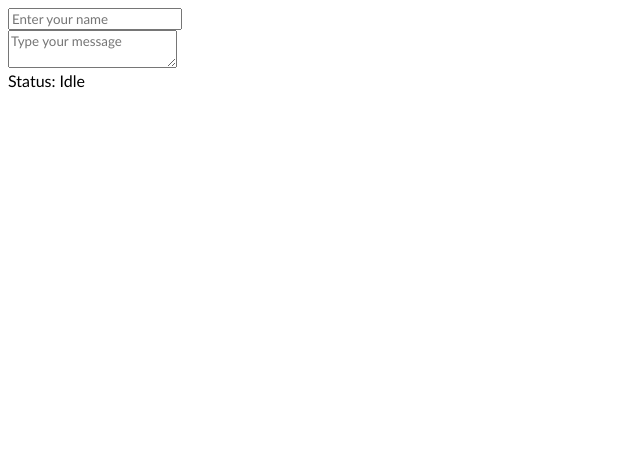
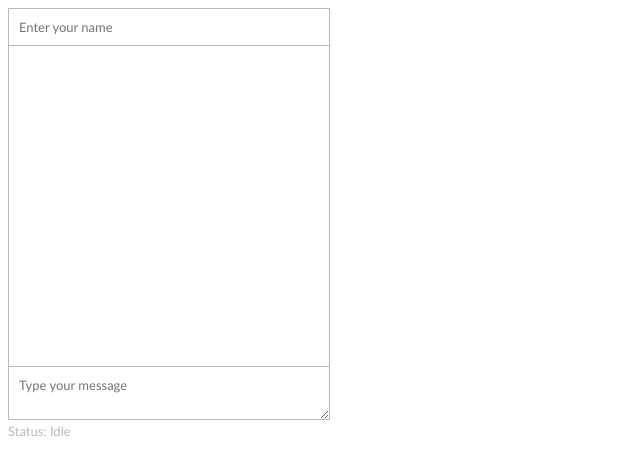
Before and after one commit to PatrickJS/simple-chat-examples, a website: page node-mongo-socket/public/index.html in a window 1280 px wide. Shown: the whole page, without its empty margins (0-640 px from the left). Drawn offline with Linux system fonts and the light colour scheme.

Commit message:
update styles

```diff
--- a/node-mongo-socket/public/styles.css
+++ b/node-mongo-socket/public/styles.css
@@ -15,5 +15,44 @@
 body,
 textarea,
 input {
-  font-family: 'Lato', sans-serif;
+  font: 13px 'Lato', sans-serif;
 }
+
+.chat-message {
+  margin-bottom: 10px
+}
+
+.chat {
+  max-width: 300px;
+}
+
+.chat-messages,
+.chat textarea,
+.chat-name {
+  width: 100%;
+  padding: 10px;
+  border: 1px solid #bbb;
+}
+
+.chat-messages {
+  height: 300px;
+  overflow-y: scroll;
+}
+.chat textarea,
+.chat-name {
+  margin: 0;
+  outline: none;
+}
+
+.chat-name {
+  border-bottom: 0;
+}
+
+.chat textarea {
+  border-top: 0;
+  max-width: 100%;
+}
+
+.chat-status {
+  color: #bbb;
+}
```
